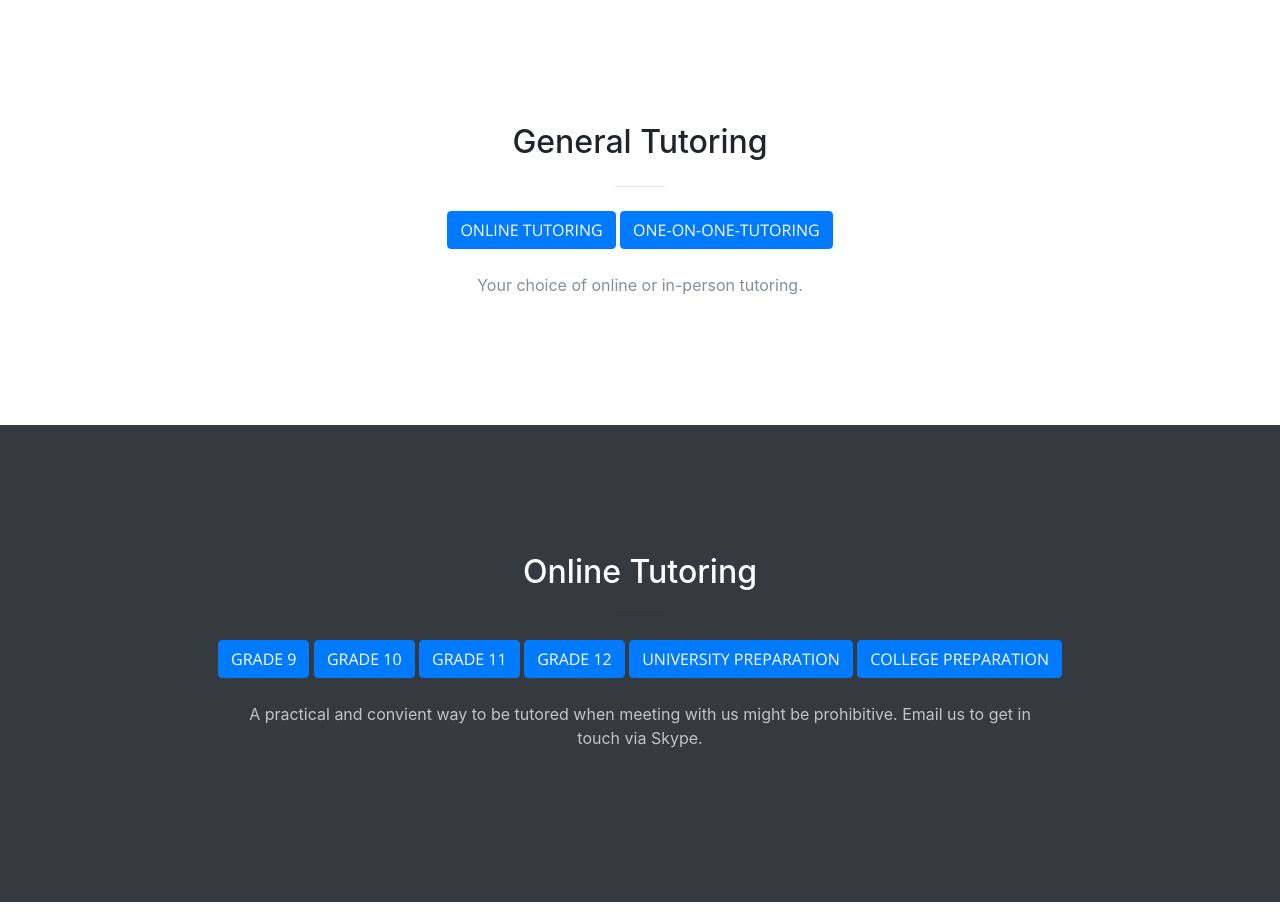
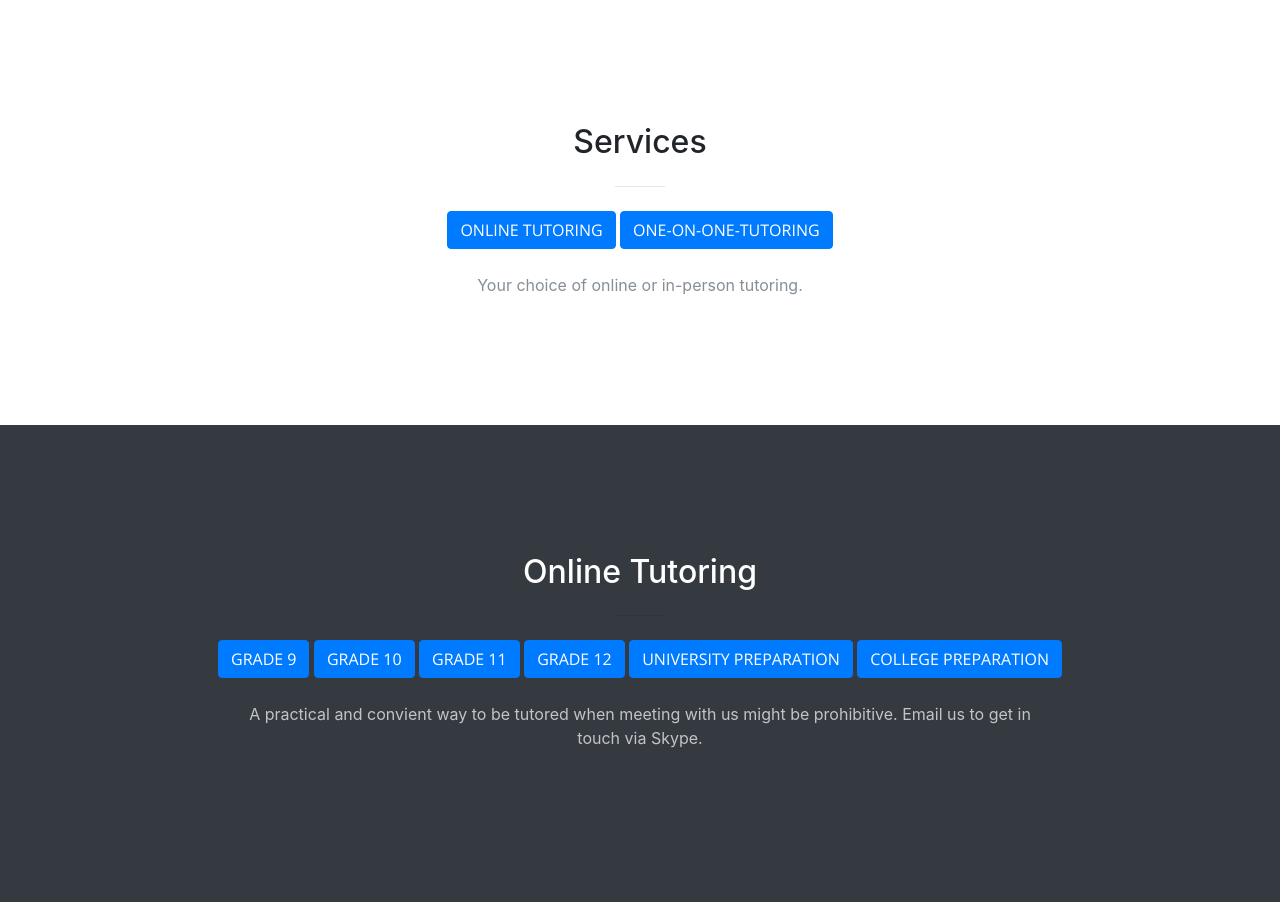
Before and after one commit to IuliD/Math-Be-Bright, a website with bundled scripts: page index.html in a window 1280 px wide. Shown: the part 1220-2140 px from the top of the page. Built offline with nearby package versions, Linux system fonts and the light colour scheme; a script that the page names is missing.

Commit message:
Update index.html

```diff
--- a/index.html
+++ b/index.html
@@ -41,7 +41,7 @@
               <a class="nav-link js-scroll-trigger" href="#about">About Us</a>
             </li>
             <li class="nav-item">
-              <a class="nav-link js-scroll-trigger" href="#generaltutoring">Services</a>
+              <a class="nav-link js-scroll-trigger" href="#services">Services</a>
             </li>
             <li class="nav-item">
               <a class="nav-link js-scroll-trigger" href="#tools">Tools</a>
@@ -87,11 +87,11 @@
       </div>
     </section>
 
-    <section id="generaltutoring">
+    <section id="services">
       <div class="container">
         <div class="row">
           <div class="col-lg-12 text-center">
-            <h2 class="section-heading">General Tutoring</h2>
+            <h2 class="section-heading">Services</h2>
             <hr class="my-4">
             <a class="btn btn-primary btn-xl js-scroll-trigger" href="#onlinetutoring">Online Tutoring</a>
             <a class="btn btn-primary btn-xl js-scroll-trigger" href="#oneononetutoring">One-On-One-Tutoring</a>
```
